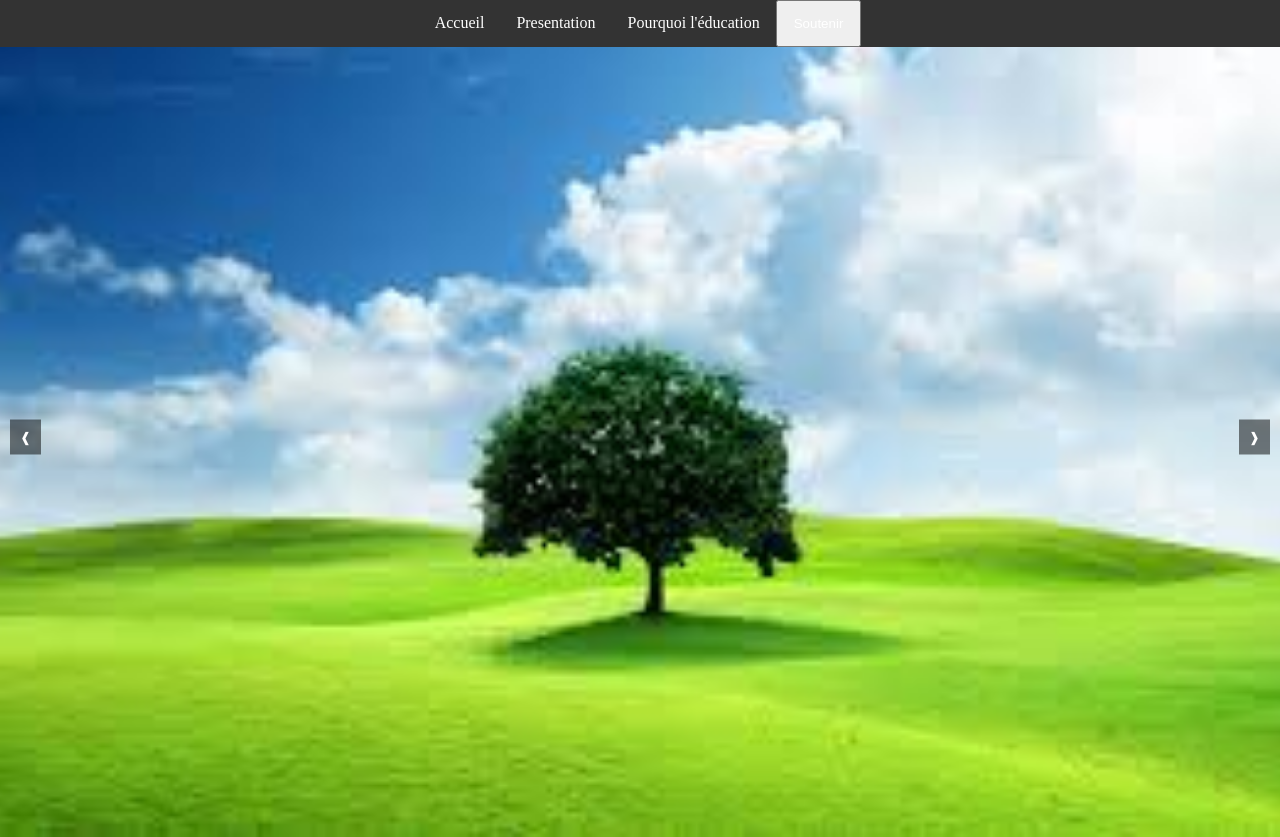
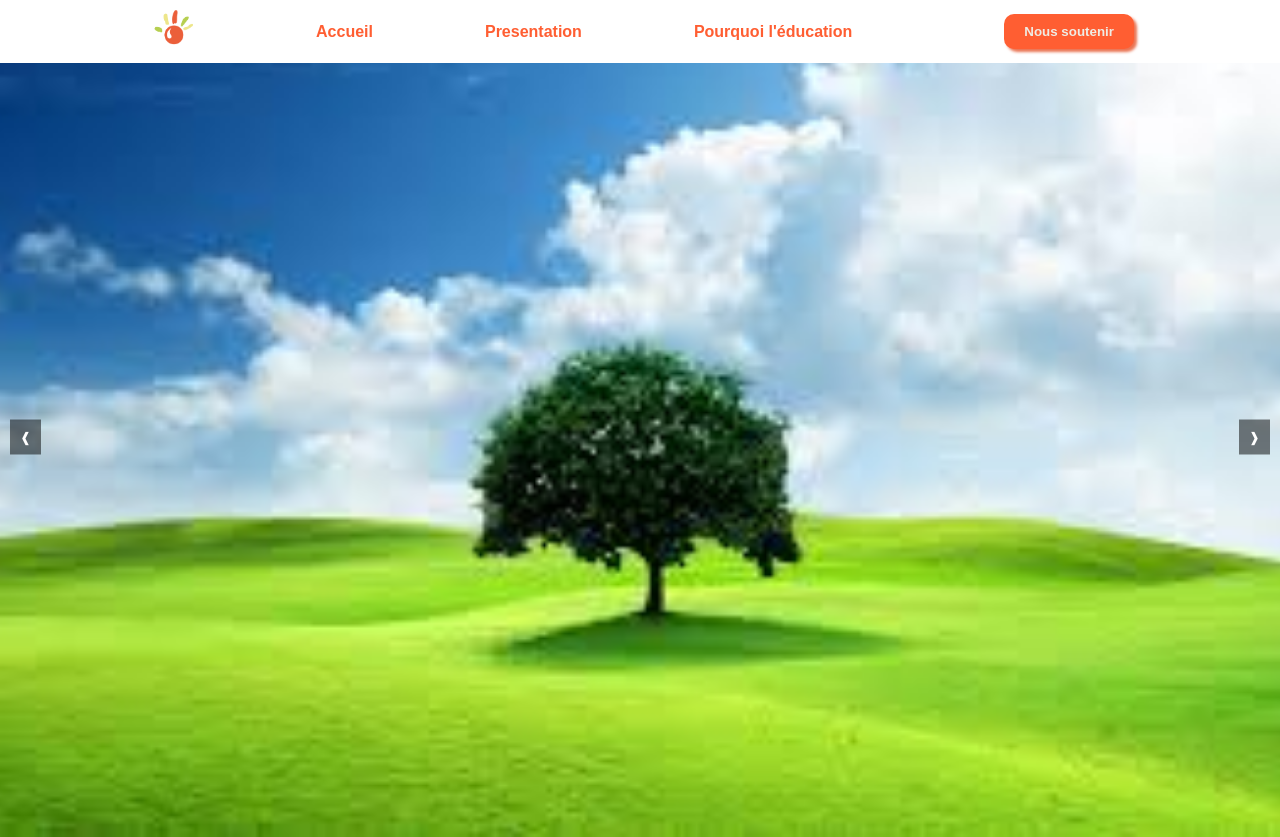
Before and after one commit to JasonM0712/Association-Perle-du-Niari, a plain HTML site: page index.html in a window 1280 px wide. Drawn offline with Linux system fonts and the light colour scheme.

Commit message:
NavBarre 02/03/26

```diff
--- a/asset/style.css
+++ b/asset/style.css
@@ -8,21 +8,47 @@
 
 .BarreNavigation {
     list-style-type: none;
-    background-color: #333;
+    background-color: white;
     display: flex;
     justify-content: center;
+    align-items: center;
     z-index: 2;
     position: fixed;
     top: 0;
     width: 100%;
 }
 
+.barNavLogo {
+    height: 60px;
+    width: 90px;
+    margin-right: 40px;
+    margin-left: 40px;
+}
+
+.buttonSoutenir {
+    background-color: #FF5E32 ;
+    color: #EFECE4;
+    border: none;
+    padding: 10px 20px;
+    cursor: pointer;
+    font-family: Poppins, sans-serif;
+    font-weight: bold;
+    margin-left: 40px;
+    border-radius: 10px;
+    box-shadow: 3px 3px 3px 0px #ea7453;
+}
+
 .contenuNavigation {
     display: block;
-    color: white;
+    font-family: Poppins, sans-serif;
+    font-weight: bold;
+    color: #FF5E32;
     text-align: center;
     padding: 14px 16px;
+    margin-left: 40px;
+    margin-right: 40px;
     text-decoration: none;
+
 }
 
 .carousel {
--- a/index.html
+++ b/index.html
@@ -11,10 +11,11 @@
 <body>
     <nav>
         <ul class="BarreNavigation">
-            <li><a class="contenuNavigation" href="#">Accueil</a></li>
-            <li><a class="contenuNavigation" href="#">Presentation</a></li>
-            <li><a class="contenuNavigation" href="#">Pourquoi l'éducation</a></li>
-            <li><button class="buttonSoutenir"><a class="contenuNavigation" href="https://www.helloasso.com/associations/perles-du-niari">Soutenir</a></button></li>
+            <img src="asset/img/logo.png" class="barNavLogo" alt="Logo Perle du Niari">
+            <li><a class="contenuNavigation" href="index.html">Accueil</a></li>
+            <li><a class="contenuNavigation" href="indexPresentation.html">Presentation</a></li>
+            <li><a class="contenuNavigation" href="indexEducation.html">Pourquoi l'éducation</a></li>
+            <li><a class="contenuNavigation" href="https://www.helloasso.com/associations/perles-du-niari"><button class="buttonSoutenir"> Nous soutenir</button></a></li>
         </ul>
     </nav>
 
@@ -37,6 +38,7 @@
     </div>
 
 
+
     <script src="asset/script.js"></script>
 </body>
 
```
Also changed, not shown: indexEducation.html (+9 -0 lines), indexPresentation.html (+9 -0 lines), asset/img/Logo.png (added).
